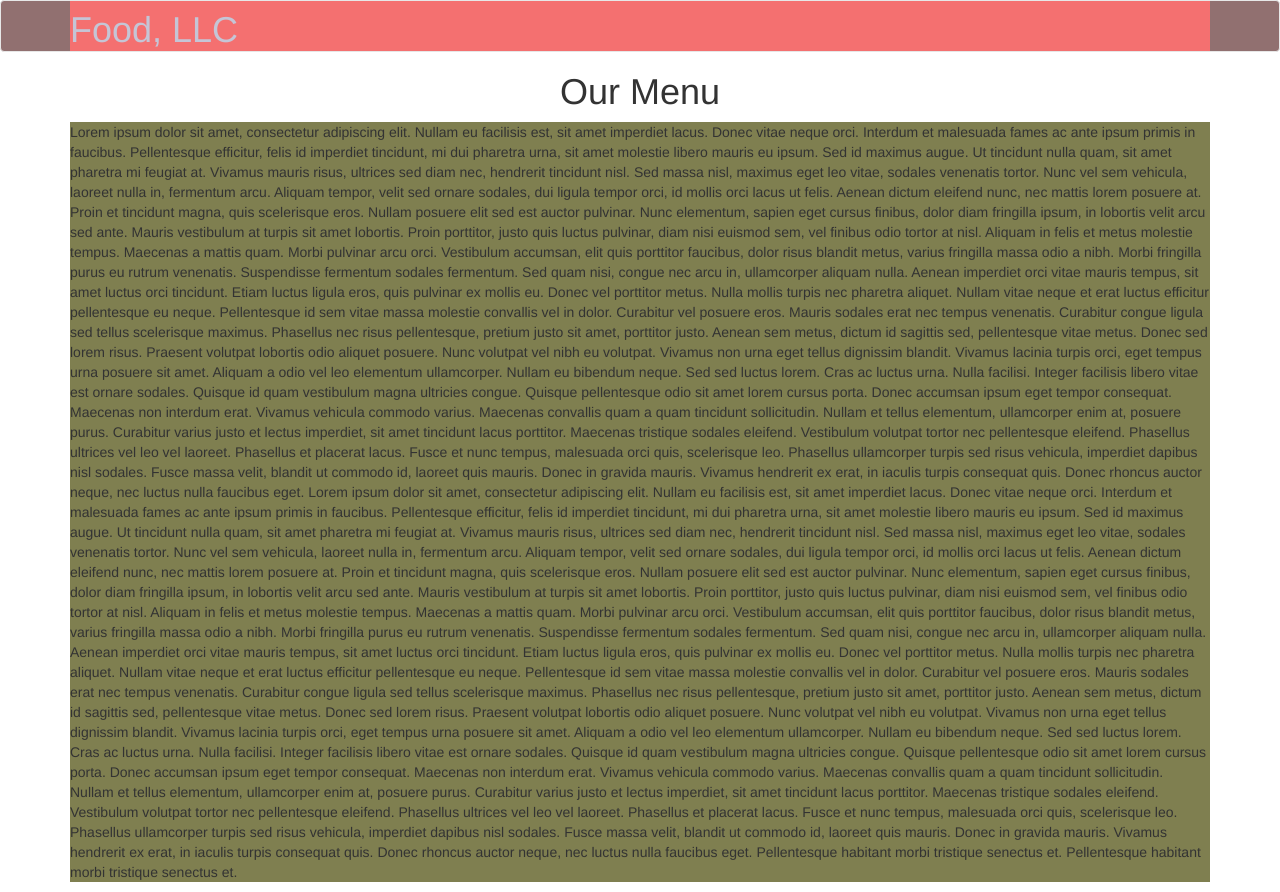
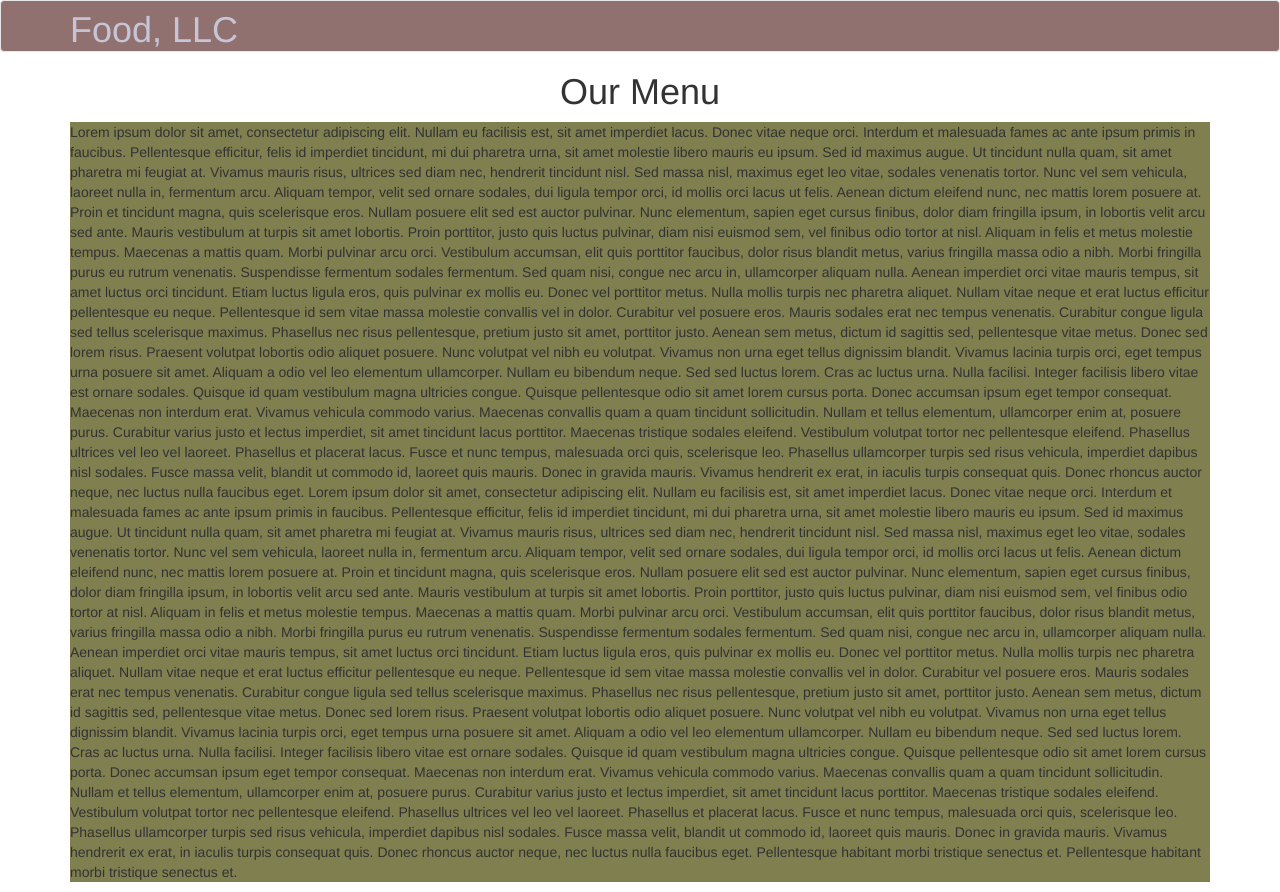
Before and after one commit to RISSOULI-Mohammed/webdev, a plain HTML site: page mod3_solution/index.html in a window 1280 px wide. Drawn offline with Linux system fonts and the light colour scheme.

Commit message:
REQUIRED GRADED ASSIGNMENT

```diff
--- a/mod3_solution/css/styles.css
+++ b/mod3_solution/css/styles.css
@@ -8,7 +8,7 @@
     color: #c5c5d6;
   }
 
-  #collapsable-nav {
+  #nav-list {
     background: #f47070;
     text-align: center;
   }
```
